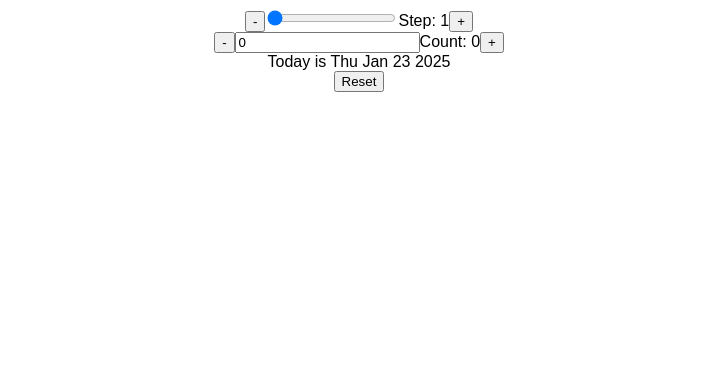
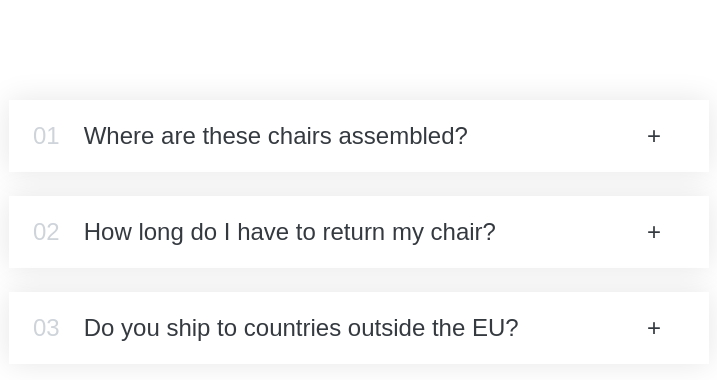
Before and after one commit to mprskalo01/ultimate-react-course, a React (Vite) app in the folder challenges/: page / in a window 1280 px wide. Shown: the top 380 px of the page, without its empty margins (281-998 px from the left). Built offline with nearby package versions, Linux system fonts and the light colour scheme.

Commit message:
accordion challenge complete

```diff
--- a/challenges/src/App.tsx
+++ b/challenges/src/App.tsx
@@ -1,14 +1,16 @@
 import './App.css';
+import AccordionList from './components/Accordion/AccordionList';
 // import FlashCardList from './components/FlashCards/FlashCardList';
-import DateCounter from './components/DateCounter/DateCounter';
+// import DateCounter from './components/DateCounter/DateCounter';
 // import ProfileCard from './components/ProfileCard/ProfileCard';
 
 function App() {
   return (
     <>
       {/* <ProfileCard /> */}
-      <DateCounter />
+      {/* <DateCounter /> */}
       {/* <FlashCardList /> */}
+      <AccordionList />
     </>
   );
 }
--- /dev/null
+++ b/challenges/src/components/Accordion/AccordionItem.tsx
@@ -0,0 +1,24 @@
+import { useState } from 'react';
+
+interface Props {
+  num: number;
+  title: string;
+  text: string;
+}
+
+const AccordionItem = ({ num, title, text }: Props) => {
+  const [isOpen, setIsOpen] = useState<boolean>(false);
+  const handleToggle = () => {
+    setIsOpen(() => !isOpen);
+  };
+  return (
+    <div className={`item ${isOpen ? 'open' : ''}`} onClick={handleToggle}>
+      <p className="number">{num < 10 ? `0${num}` : num}</p>
+      <p className="title">{title}</p>
+      <p className="icon">{isOpen ? '-' : '+'}</p>
+      {isOpen && <div className="content-box">{text}</div>}
+    </div>
+  );
+};
+
+export default AccordionItem;
--- /dev/null
+++ b/challenges/src/components/Accordion/AccordionList.tsx
@@ -0,0 +1,39 @@
+import './accordion.css';
+import AccordionItem from './AccordionItem';
+
+interface Faq {
+  title: string;
+  text: string;
+}
+
+const faqs: Faq[] = [
+  {
+    title: 'Where are these chairs assembled?',
+    text: 'Lorem ipsum dolor sit amet consectetur, adipisicing elit. Accusantium, quaerat temporibus quas dolore provident nisi ut aliquid ratione beatae sequi aspernatur veniam repellendus.',
+  },
+  {
+    title: 'How long do I have to return my chair?',
+    text: 'Pariatur recusandae dignissimos fuga voluptas unde optio nesciunt commodi beatae, explicabo natus.',
+  },
+  {
+    title: 'Do you ship to countries outside the EU?',
+    text: 'Excepturi velit laborum, perspiciatis nemo perferendis reiciendis aliquam possimus dolor sed! Dolore laborum ducimus veritatis facere molestias!',
+  },
+];
+
+const AccordionList = () => {
+  return (
+    <div className="accordion">
+      {faqs.map((faq, i) => (
+        <AccordionItem
+          key={i + 1}
+          num={i + 1}
+          title={faq.title}
+          text={faq.text}
+        />
+      ))}
+    </div>
+  );
+};
+
+export default AccordionList;
--- /dev/null
+++ b/challenges/src/components/Accordion/accordion.css
@@ -0,0 +1,72 @@
+* {
+  padding: 0;
+  margin: 0;
+  box-sizing: border-box;
+}
+
+body {
+  font-family: sans-serif;
+  color: #343a40;
+  line-height: 1;
+}
+
+.accordion {
+  width: 700px;
+  margin: 100px auto;
+  display: flex;
+  flex-direction: column;
+  gap: 24px;
+}
+
+.item {
+  box-shadow: 0 0 30px rgba(0, 0, 0, 0.1);
+  padding: 20px 24px;
+  padding-right: 48px;
+  cursor: pointer;
+  border-top: 4px solid #fff;
+  border-bottom: 4px solid #fff;
+
+  display: grid;
+  grid-template-columns: auto 1fr auto;
+  column-gap: 24px;
+  row-gap: 32px;
+  align-items: center;
+}
+
+.number {
+  font-size: 24px;
+  font-weight: 500;
+  color: #ced4da;
+}
+
+.title,
+.icon {
+  font-size: 24px;
+  font-weight: 500;
+}
+
+.content-box {
+  grid-column: 2 / -1;
+  padding-bottom: 16px;
+  line-height: 1.6;
+}
+
+.content-box ul {
+  color: #868e96;
+  margin-left: 16px;
+  margin-top: 16px;
+
+  display: flex;
+  flex-direction: column;
+  gap: 12px;
+}
+
+/* OPEN STATE */
+.open {
+  border-top: 4px solid #087f5b;
+}
+
+.open .number,
+.open .text {
+  color: #087f5b;
+}
```
